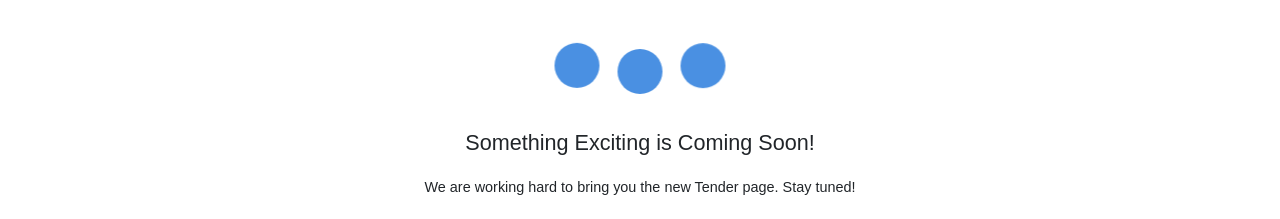
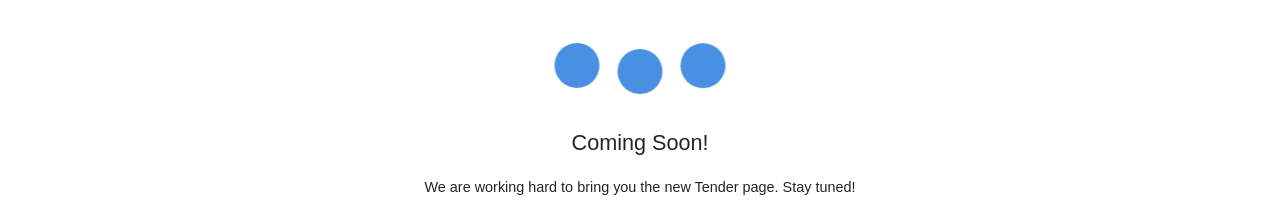
Before and after one commit to tmm-tech/KETRB, a React (Create React App) app in the folder ketrb-frontend/: page /tender in a window 1280 px wide. Shown: the part 940-1159 px from the top of the page. Built offline with nearby package versions, Linux system fonts and the light colour scheme; a web font is replaced by a local one.

Commit message:
Update Tender.jsx - removed "Something exciting"

```diff
--- a/ketrb-frontend/src/Page/Tender.jsx
+++ b/ketrb-frontend/src/Page/Tender.jsx
@@ -30,7 +30,7 @@ const TenderPage = () => {
           <div className="circles circle8"></div>
         </div>
         <h1 className="coming-soon-title text-3xl md:text-5xl font-bold text-gray-800 mb-4">
-          Something Exciting is Coming Soon!
+          Coming Soon!
         </h1>
         <p className="coming-soon-text text-lg text-gray-600 mb-8 text-center">
           We are working hard to bring you the new Tender page. Stay tuned!
```
